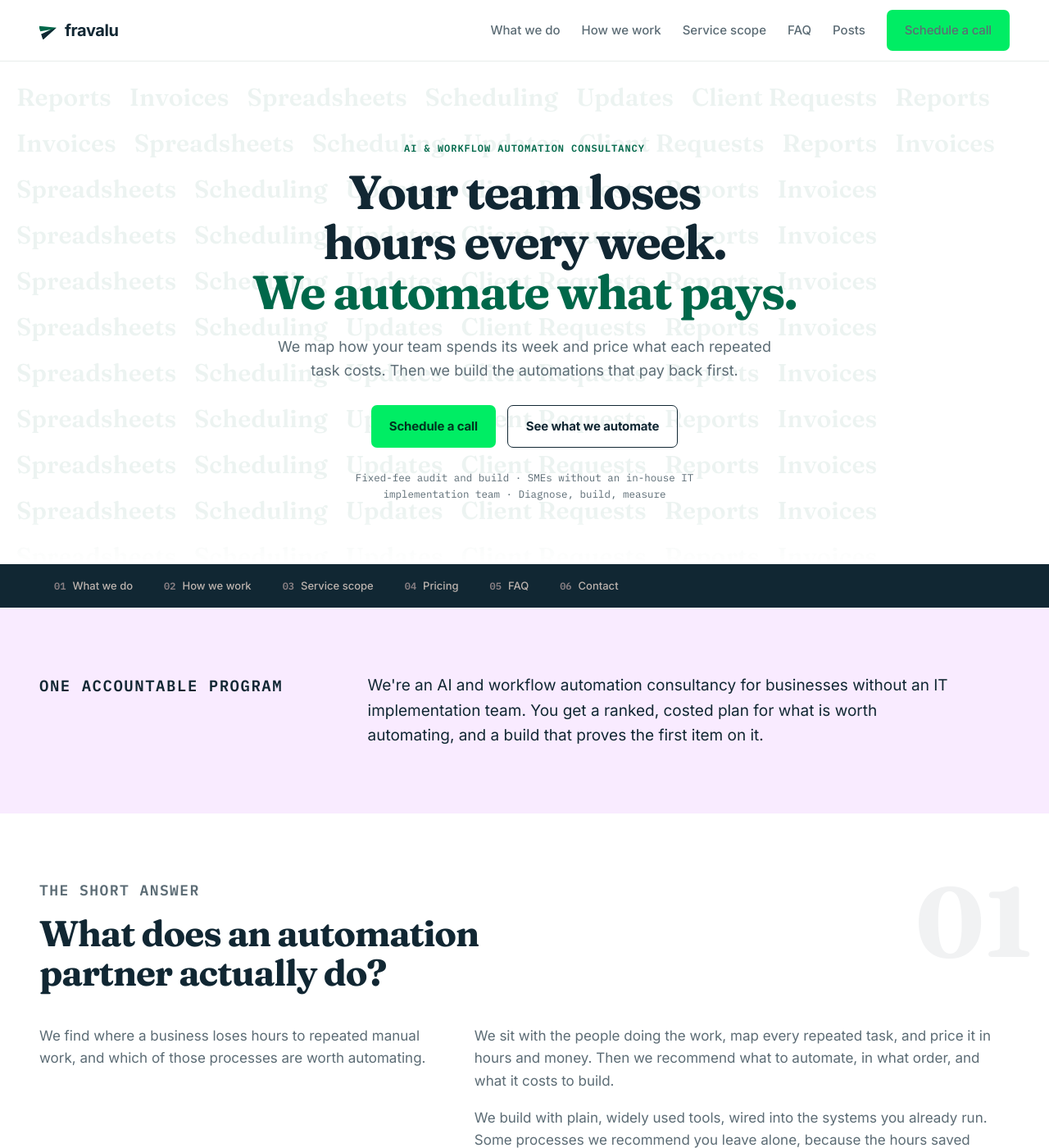
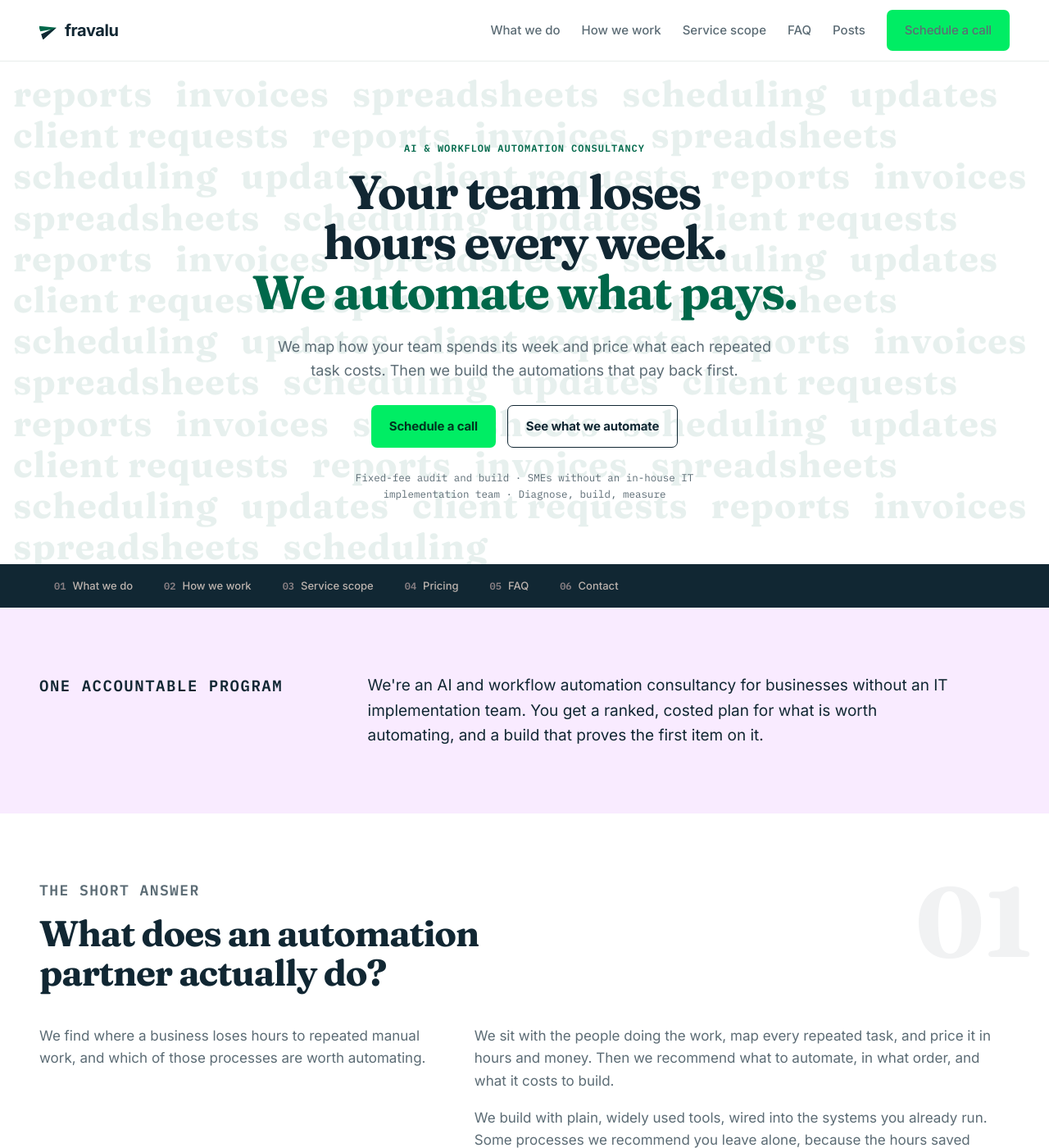
Before and after one commit to alvee1994/fra-valu-site, a Jekyll site: the page built from index.md, in a window 1280 px wide and 1400 px high. Shown: the whole window at 82% size. Built offline with Jekyll 4.4.1, drawn with Linux system fonts in a browser that asks for light colours.

Commit message:
Fix hero blob colour and word-bg density
- Drop mix-blend-mode:difference on .hero-blob. Inverting accent green
  over near-white paper produced pink, not the dark green blob the MiMo
  reference was after.
- Tighten .hero-word-bg: bigger type, smaller row gap, drop the
  bottom-fade mask so the pattern reads as clipped wallpaper rather
  than scattered labels with a soft exit.
- data-words lowercased on index.md.

```diff
--- a/assets/site.css
+++ b/assets/site.css
@@ -117,27 +117,29 @@
 }
 
 /* word-tiled background — decorative, the repeated processes we automate.
-   cursor-blob.js fills this with as many spans as the hero's current height
-   takes, and refills on resize; nothing here assumes a span count. */
+   Tighter gap and bigger type so rows pack like wallpaper rather than
+   scattered labels. Hard-clipped to the hero via overflow:hidden; the
+   previous bottom-fade mask softened the edge and broke the tiled look. */
 .hero-word-bg{
   position:absolute;inset:0;z-index:0;
-  display:flex;flex-wrap:wrap;align-content:flex-start;gap:8px 22px;
-  padding:20px;
-  font-family:'Fraunces',serif;font-weight:600;font-size:clamp(20px,2.6vw,30px);
-  color:var(--accent);opacity:.07;
+  display:flex;flex-wrap:wrap;align-content:flex-start;
+  gap:4px 28px;padding:16px;
+  font-family:'Fraunces',serif;font-weight:700;
+  font-size:clamp(28px,3.6vw,44px);
+  letter-spacing:.02em;line-height:1.05;
+  color:var(--accent);opacity:.09;
   overflow:hidden;user-select:none;pointer-events:none;
-  mask-image:linear-gradient(to bottom, black 90%, transparent 100%);
 }
 .hero-word-bg span{white-space:nowrap}
 
 /* cursor blob — replaces the system pointer inside the hero on fine-pointer
-   devices; mix-blend-mode inverts whatever word/background it passes over,
-   echoing the MiMo reference gif rather than sitting flat on top of it */
+   devices. Solid accent green so it reads as the brand's dark plane; the
+   earlier mix-blend-mode:difference inverted accent-green over near-white
+   paper into pink, which broke the MiMo-style cue this was after. */
 .hero-blob{
   position:absolute;top:0;left:0;z-index:2;
-  width:240px;height:240px;margin:-120px 0 0 -120px;
+  width:260px;height:260px;margin:-130px 0 0 -130px;
   background:var(--accent);
-  mix-blend-mode:difference;
   pointer-events:none;
   opacity:0;
   will-change:transform,border-radius;
--- a/index.md
+++ b/index.md
@@ -8,7 +8,7 @@
 ---
 
 <section class="hero" id="top">
-  <div class="hero-word-bg" aria-hidden="true" data-words="Reports,Invoices,Spreadsheets,Scheduling,Updates,Client Requests"></div>
+  <div class="hero-word-bg" aria-hidden="true" data-words="reports,invoices,spreadsheets,scheduling,updates,client requests"></div>
   <div class="hero-blob" aria-hidden="true"></div>
   <div class="wrap hero-inner">
     <p class="eyebrow">AI &amp; workflow automation consultancy</p>
```
